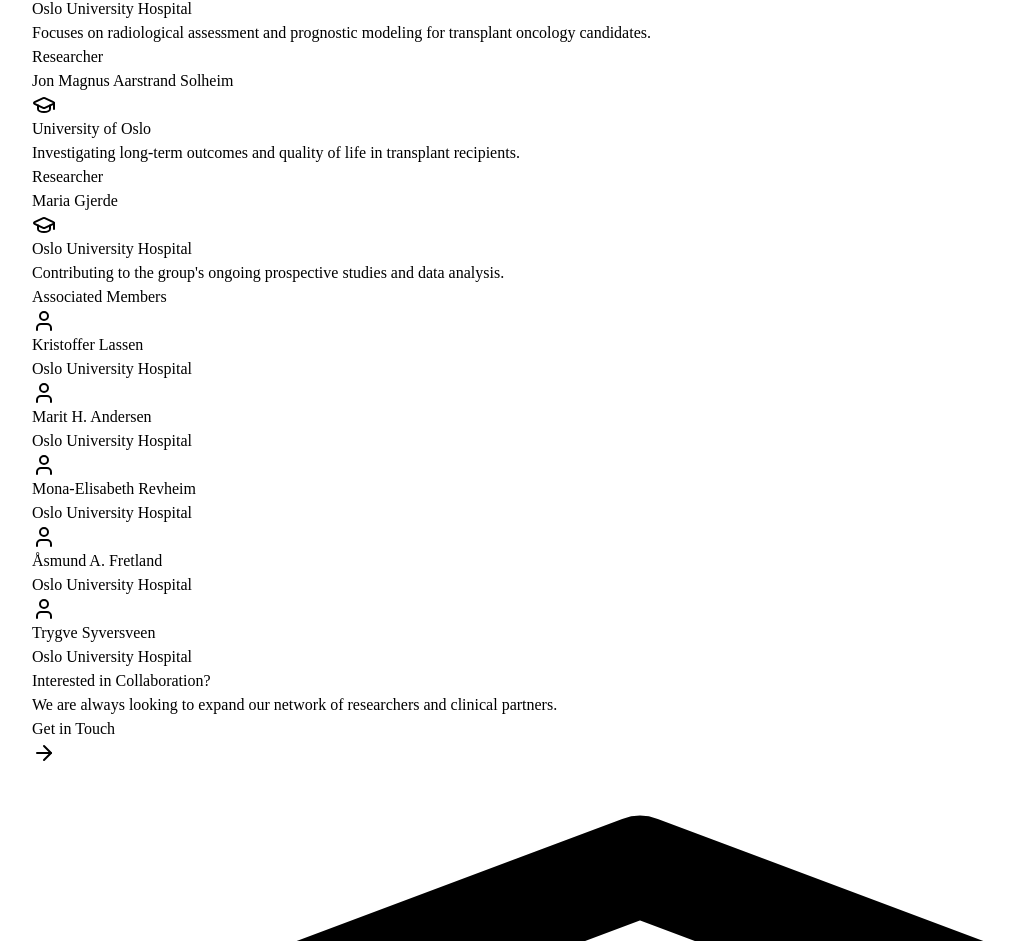
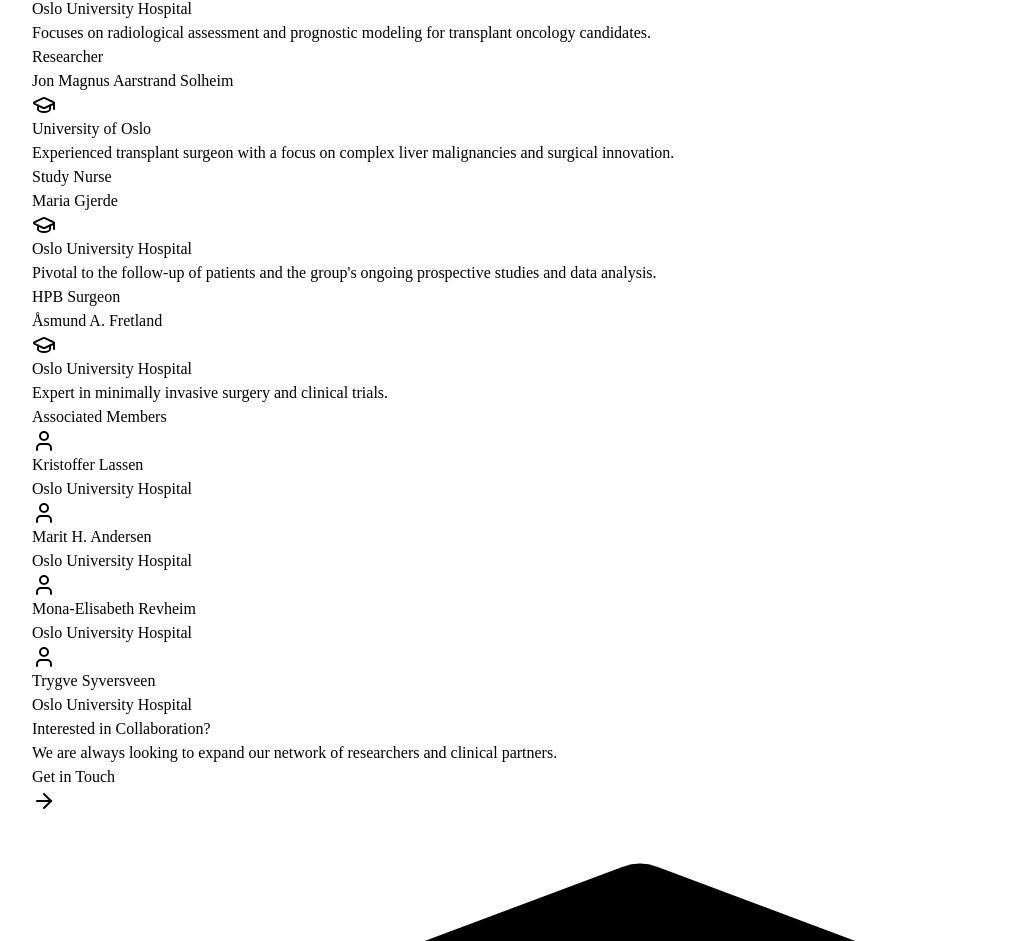
Before and after one commit to Magnustheboss/oslo_transplant_oncology, a React (Vite) app in the folder client/: page /team in a window 1280 px wide. Shown: the part 2090-3031 px from the top of the page, without its empty margins (0-1012 px from the left). Built offline with nearby package versions, Linux system fonts and the light colour scheme.

Commit message:
Checkpoint: Updated descriptions for Solheim and Gjerde, and added Åsmund Fretland as a core member on the Team page.

```diff
--- a/client/src/pages/Team.tsx
+++ b/client/src/pages/Team.tsx
@@ -55,14 +55,21 @@ const coreMembers = [
     name: "Jon Magnus Aarstrand Solheim",
     role: "Researcher",
     image: null,
-    bio: "Investigating long-term outcomes and quality of life in transplant recipients.",
+    bio: "Experienced transplant surgeon with a focus on complex liver malignancies and surgical innovation.",
     affiliation: "University of Oslo"
   },
   {
     name: "Maria Gjerde",
-    role: "Researcher",
+    role: "Study Nurse",
     image: null,
-    bio: "Contributing to the group's ongoing prospective studies and data analysis.",
+    bio: "Pivotal to the follow-up of patients and the group's ongoing prospective studies and data analysis.",
+    affiliation: "Oslo University Hospital"
+  },
+  {
+    name: "Åsmund A. Fretland",
+    role: "HPB Surgeon",
+    image: null,
+    bio: "Expert in minimally invasive surgery and clinical trials.",
     affiliation: "Oslo University Hospital"
   }
 ];
@@ -71,7 +78,7 @@ const associatedMembers = [
   { name: "Kristoffer Lassen", role: "Associate Member", affiliation: "Oslo University Hospital" },
   { name: "Marit H. Andersen", role: "Associate Member", affiliation: "Oslo University Hospital" },
   { name: "Mona-Elisabeth Revheim", role: "Associate Member", affiliation: "Oslo University Hospital" },
-  { name: "Åsmund A. Fretland", role: "Associate Member", affiliation: "Oslo University Hospital" },
+
   { name: "Trygve Syversveen", role: "Associate Member", affiliation: "Oslo University Hospital" }
 ];
 
```
